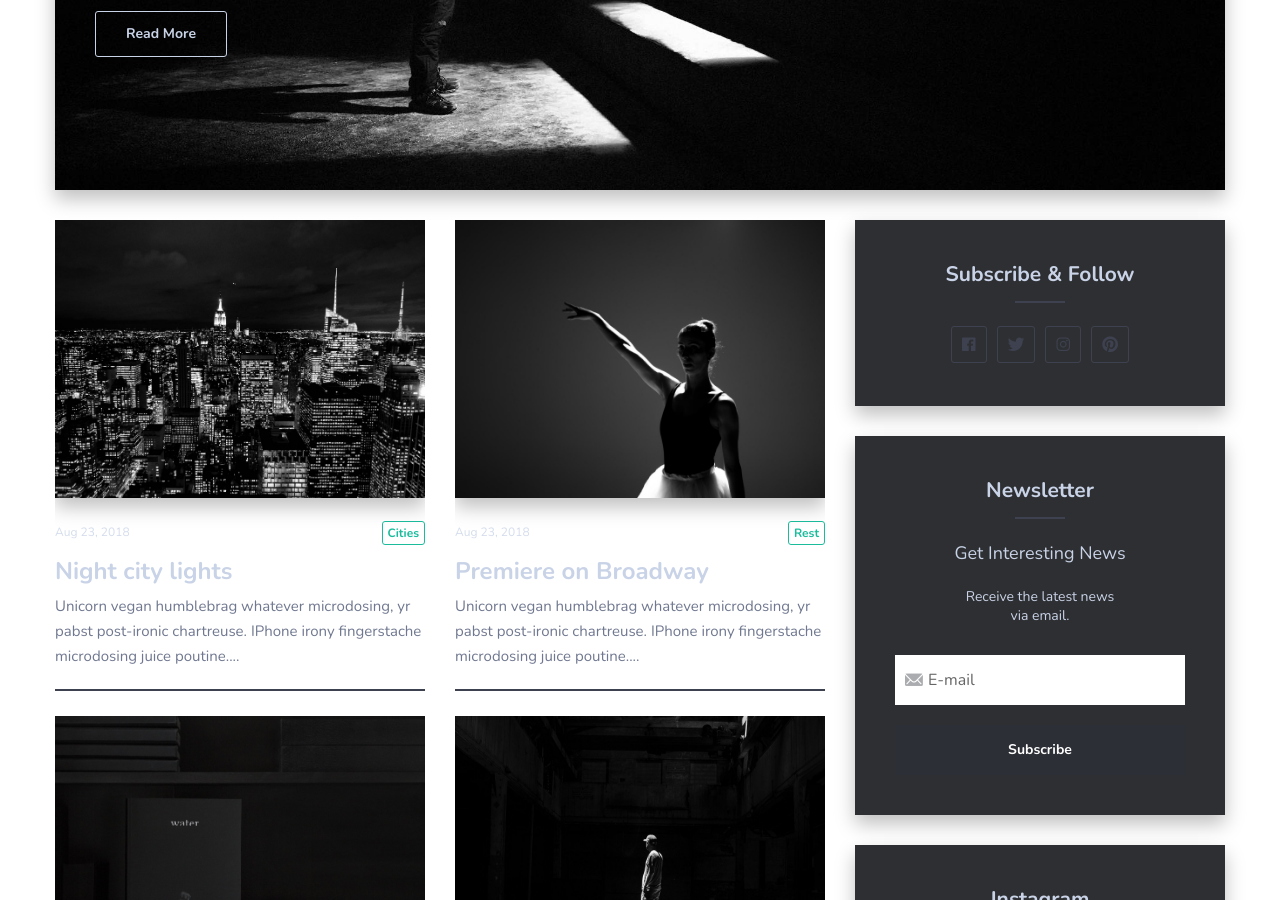
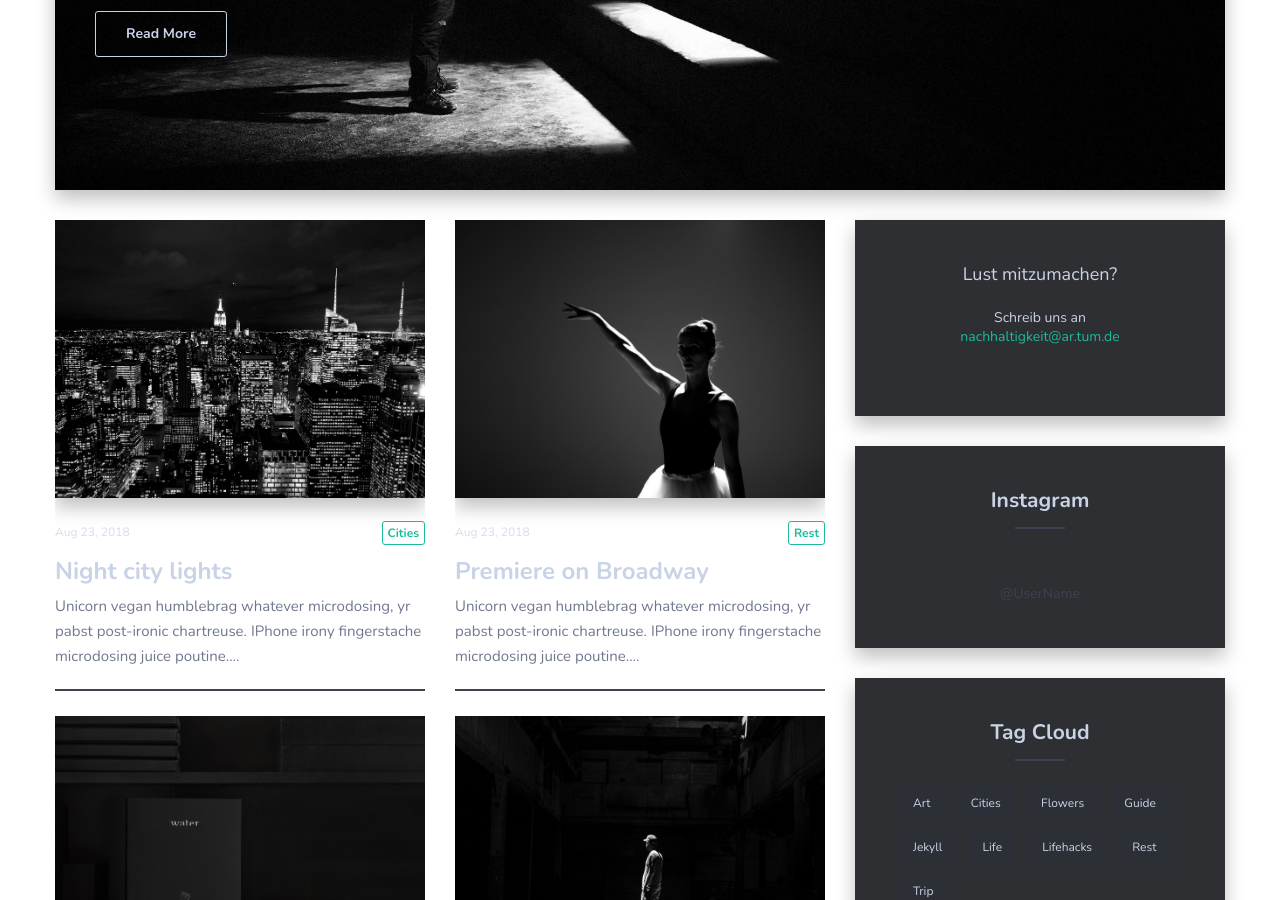
Before and after one commit to hingstarne/artumnachhaltigkeit, a Jekyll site: the page built from index.html, in a window 1280 px wide and 900 px high, scrolled down 505 px. Built offline with Jekyll 4.4.1, drawn with Linux system fonts in a browser that asks for light colours; nearby versions of some CDN libraries; the list of posts is cut into pages by our own code.

Commit message:
change sidebar

```diff
--- a/_includes/sidebar.html
+++ b/_includes/sidebar.html
@@ -23,50 +23,9 @@
   {% else %}
   {% endif %}
 
-  <div class="widget widget-social">
-    <h3 class="widget-title">Subscribe & Follow</h3>
-    <ul class="social-profiles list-reset">
-      {% if site.facebook %}
-      <li class="social-profiles-item">
-        <a href="{{ site.facebook }}" class="social-profiles-link"><i class="ion ion-logo-facebook"></i></a>
-      </li>
-      {% else %} {% endif %}
-
-       {% if site.twitter %}
-      <li class="social-profiles-item">
-        <a href="{{ site.twitter }}" class="social-profiles-link"><i class="ion ion-logo-twitter"></i></a>
-      </li>
-      {% else %} {% endif %}
-
-      {% if site.instagram %}
-      <li class="social-profiles-item">
-        <a href="{{ site.instagram }}" class="social-profiles-link"><i class="ion ion-logo-instagram"></i></a>
-      </li>
-      {% else %} {% endif %}
-
-      {% if site.pinterest %}
-      <li class="social-profiles-item">
-        <a href="{{ site.pinterest }}" class="social-profiles-link"><i class="ion ion-logo-pinterest"></i></a>
-      </li>
-      {% else %} {% endif %}
-    </ul>
-  </div>
-
   <div class="widget widget-newsletter">
-    <h3 class="widget-title">Newsletter</h3>
-    <div class="newsletter-subtitle">Get Interesting News</div>
-    <div class="newsletter-text">Receive the latest news via email.</div>
-    <form class="c-newsletter-form validate" action="{% if site.mailchimp %}//{{site.mailchimp}}{% else %}#{% endif %}" method="POST"
-      id="mc-embedded-subscribe-form" name="mc-embedded-subscribe-form" target="_blank" novalidate>
-      <div class="newsletter-group">
-        <div class="newsletter-group-top">
-          <label class="screen-reader-text" for="mce-EMAIL">Email address</label>
-          <i class="email-icon ion ion-ios-mail"></i>
-          <input class="newsletter-email required email" id="mce-EMAIL" type="text" name="EMAIL" placeholder="E-mail">
-        </div>
-        <input class="newsletter-button" id="mc-embedded-subscribe" type="submit" name="subscribe" value="Subscribe">
-      </div>
-    </form>
+    <div class="newsletter-subtitle">Lust mitzumachen?</div>
+    <div class="newsletter-text">Schreib uns an <a href="mailto:nachhaltigkeit@ar.tum.de">nachhaltigkeit@ar.tum.de</a></div>
   </div>
 
   {% if site.instafeed == true %}
```
